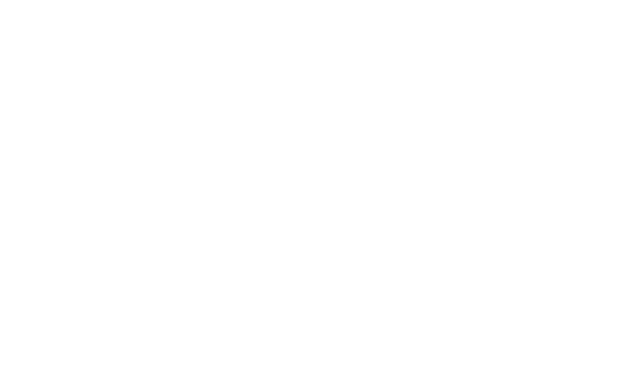
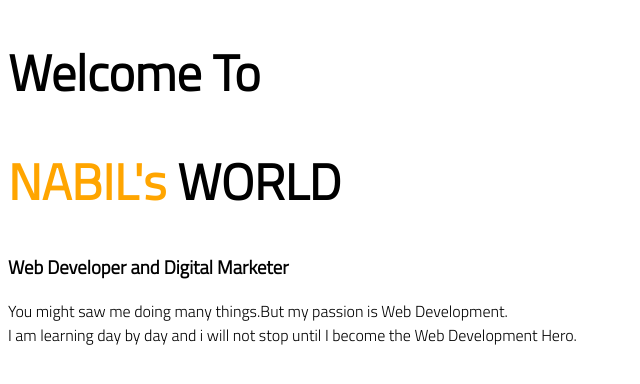
Before and after one commit to nabilhayat/developer-portfolio, a plain HTML site: page index.html in a window 1280 px wide. Shown: the whole page, without its empty margins (0-640 px from the left). Drawn offline with Linux system fonts and the light colour scheme.

Commit message:
second commit

```diff
--- a/index.html
+++ b/index.html
@@ -4,10 +4,24 @@
     <meta charset="UTF-8">
     <meta http-equiv="X-UA-Compatible" content="IE=edge">
     <meta name="viewport" content="width=device-width, initial-scale=1.0">
-    <title>Document</title>
+    <title>Nabil's Portfolio</title>
     <link rel="stylesheet" href="style.css">
+    <link rel="preconnect" href="https://fonts.googleapis.com">
+    <link rel="preconnect" href="https://fonts.gstatic.com" crossorigin>
+    <link href="https://fonts.googleapis.com/css2?family=Titillium+Web:wght@300&display=swap" rel="stylesheet">
 </head>
 <body>
+    <h1>Welcome To</h1>
+    <h1><span class="orange-color">NABIL's</span> WORLD</h1>
+
+    <h3>Web Developer and Digital Marketer</h3>
+    <p>You might saw me doing many things.But my passion is
+        Web Development.<br>I am learning day by day and i will
+        not stop until I become the Web Development Hero.
+    </p>
+    <img src="" alt="">
+
+
 
 </body>
 </html>
--- a/style.css
+++ b/style.css
@@ -0,0 +1,12 @@
+body{
+    font-family: 'Titillium Web', sans-serif;
+}
+
+h1{
+    font-size: 50px;
+    color: black;
+}
+
+.orange-color{
+    color: orange;
+}
```
